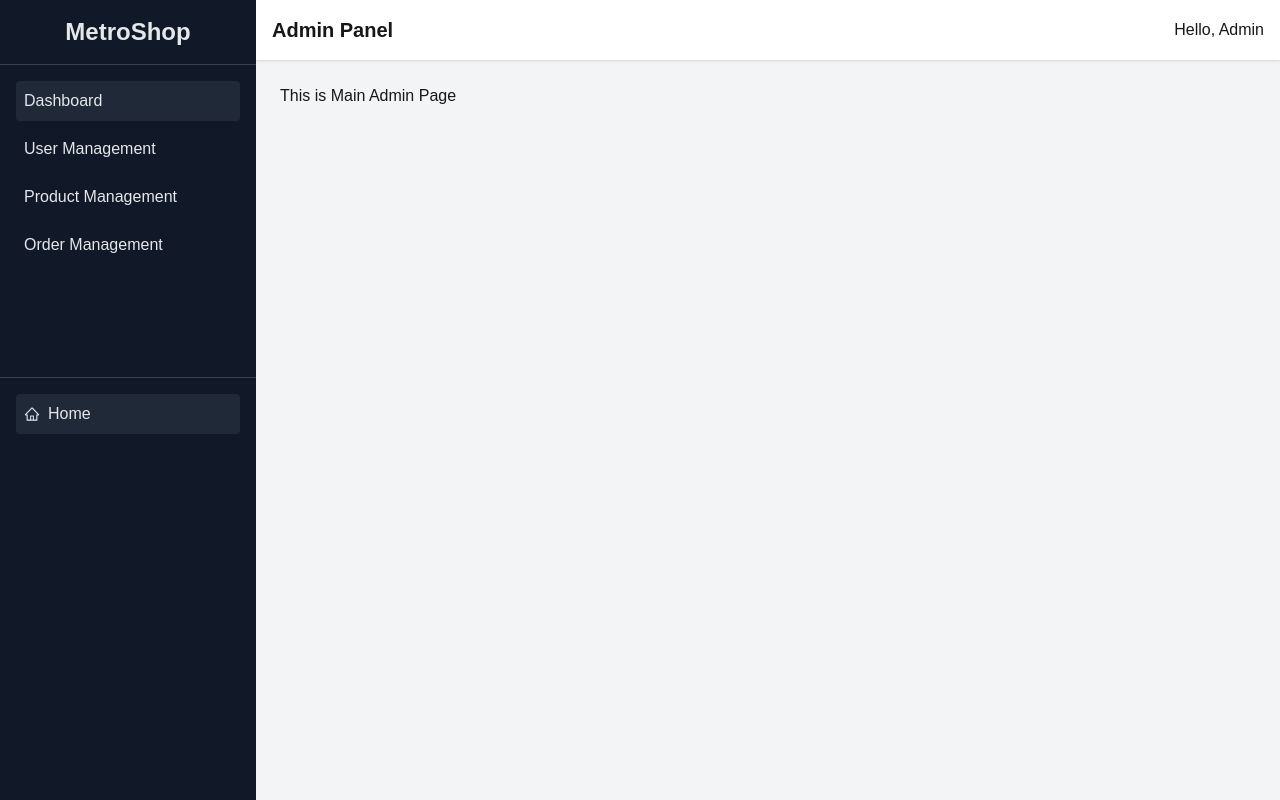
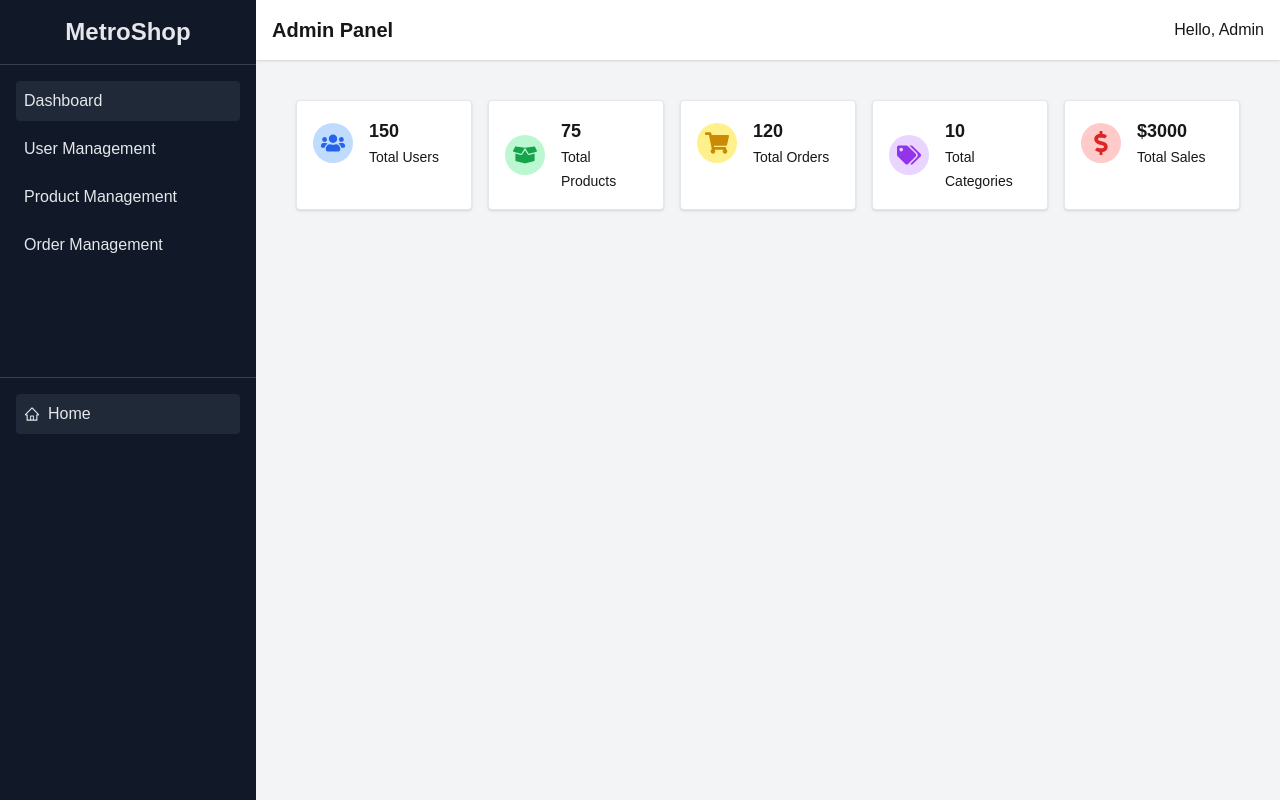
Before and after one commit to mdsejan/MetroShop-client, a Next.js app: page /admin in a window 1280 px wide. Built offline with nearby package versions, Linux system fonts and the light colour scheme.

Commit message:
dashboard statistics

```diff
--- a/src/app/(AdminLayout)/admin/page.tsx
+++ b/src/app/(AdminLayout)/admin/page.tsx
@@ -1,9 +1,91 @@
-const Admin = () => {
+import React from "react";
+import {
+  FaUsers,
+  FaBoxOpen,
+  FaShoppingCart,
+  FaTags,
+  FaDollarSign
+} from "react-icons/fa";
+
+const Dashboard = () => {
+  const dashboardData = {
+    totalUsers: 150,
+    totalProducts: 75,
+    totalOrders: 120,
+    totalCategories: 10,
+    totalSales: 3000
+  };
+
   return (
-    <div>
-      <h2>This is Main Admin Page</h2>
+    <div className="grid grid-cols-2 gap-4 p-4 sm:grid-cols-3 lg:grid-cols-3 xl:grid-cols-5">
+      {/* Total Users Card */}
+      <div className="flex flex-col justify-between p-4 border rounded shadow bg-white">
+        <div className="flex items-center">
+          <div className="p-2 bg-blue-200 rounded-full">
+            <FaUsers className="text-blue-600" size={24} />
+          </div>
+          <div className="ml-4">
+            <h4 className="text-lg font-bold">{dashboardData.totalUsers}</h4>
+            <span className="text-sm">Total Users</span>
+          </div>
+        </div>
+      </div>
+
+      {/* Total Products Card */}
+      <div className="flex flex-col justify-between p-4 border rounded shadow bg-white">
+        <div className="flex items-center">
+          <div className="p-2 bg-green-200 rounded-full">
+            <FaBoxOpen className="text-green-600" size={24} />
+          </div>
+          <div className="ml-4">
+            <h4 className="text-lg font-bold">{dashboardData.totalProducts}</h4>
+            <span className="text-sm">Total Products</span>
+          </div>
+        </div>
+      </div>
+
+      {/* Total Orders Card */}
+      <div className="flex flex-col justify-between p-4 border rounded shadow bg-white">
+        <div className="flex items-center">
+          <div className="p-2 bg-yellow-200 rounded-full">
+            <FaShoppingCart className="text-yellow-600" size={24} />
+          </div>
+          <div className="ml-4">
+            <h4 className="text-lg font-bold">{dashboardData.totalOrders}</h4>
+            <span className="text-sm">Total Orders</span>
+          </div>
+        </div>
+      </div>
+
+      {/* Total Categories Card */}
+      <div className="flex flex-col justify-between p-4 border rounded shadow bg-white">
+        <div className="flex items-center">
+          <div className="p-2 bg-purple-200 rounded-full">
+            <FaTags className="text-purple-600" size={24} />
+          </div>
+          <div className="ml-4">
+            <h4 className="text-lg font-bold">
+              {dashboardData.totalCategories}
+            </h4>
+            <span className="text-sm">Total Categories</span>
+          </div>
+        </div>
+      </div>
+
+      {/* Total Sales Card */}
+      <div className="flex flex-col justify-between p-4 border rounded shadow bg-white">
+        <div className="flex items-center">
+          <div className="p-2 bg-red-200 rounded-full">
+            <FaDollarSign className="text-red-600" size={24} />
+          </div>
+          <div className="ml-4">
+            <h4 className="text-lg font-bold">${dashboardData.totalSales}</h4>
+            <span className="text-sm">Total Sales</span>
+          </div>
+        </div>
+      </div>
     </div>
   );
 };
 
-export default Admin;
+export default Dashboard;
```
